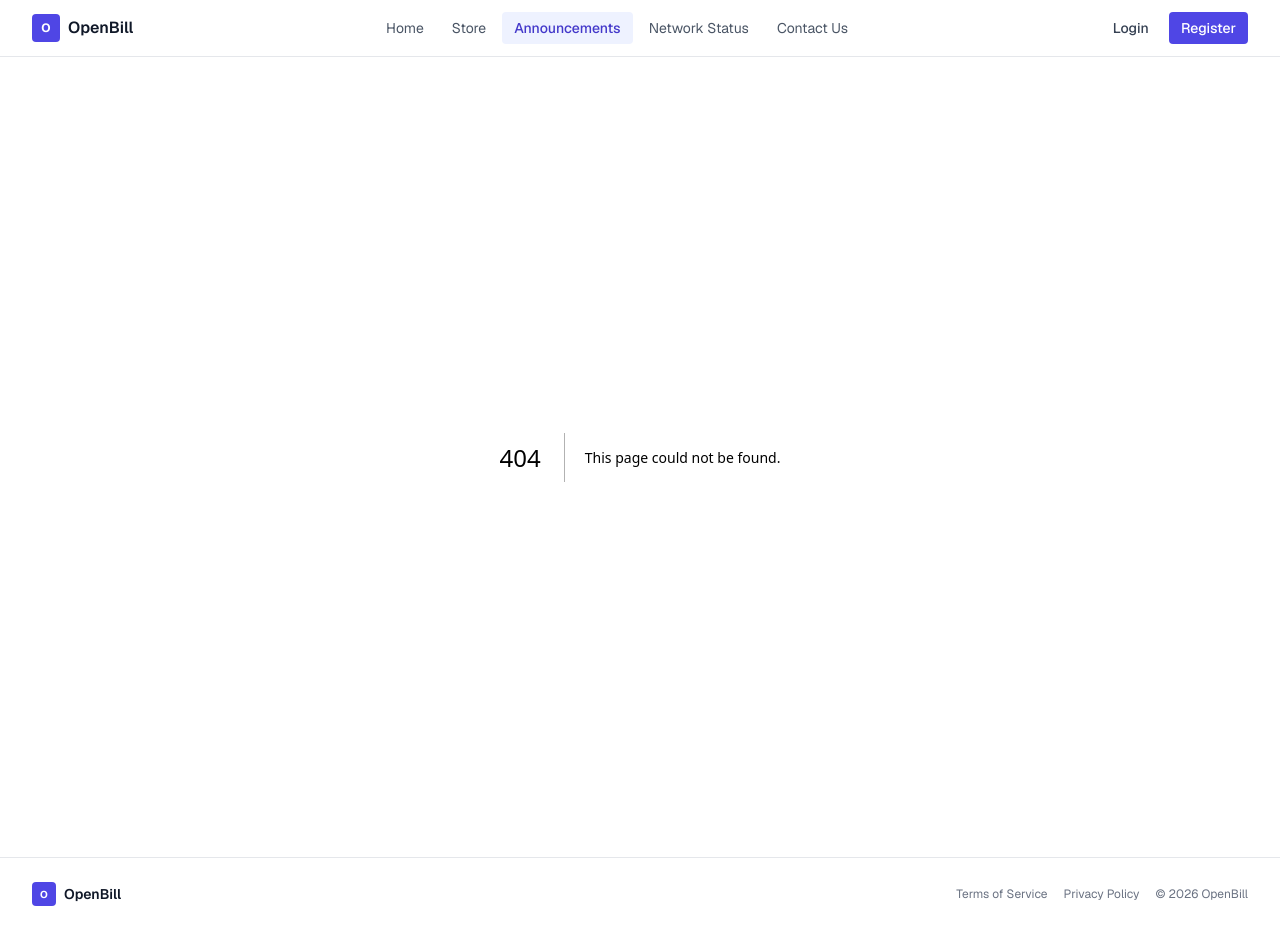
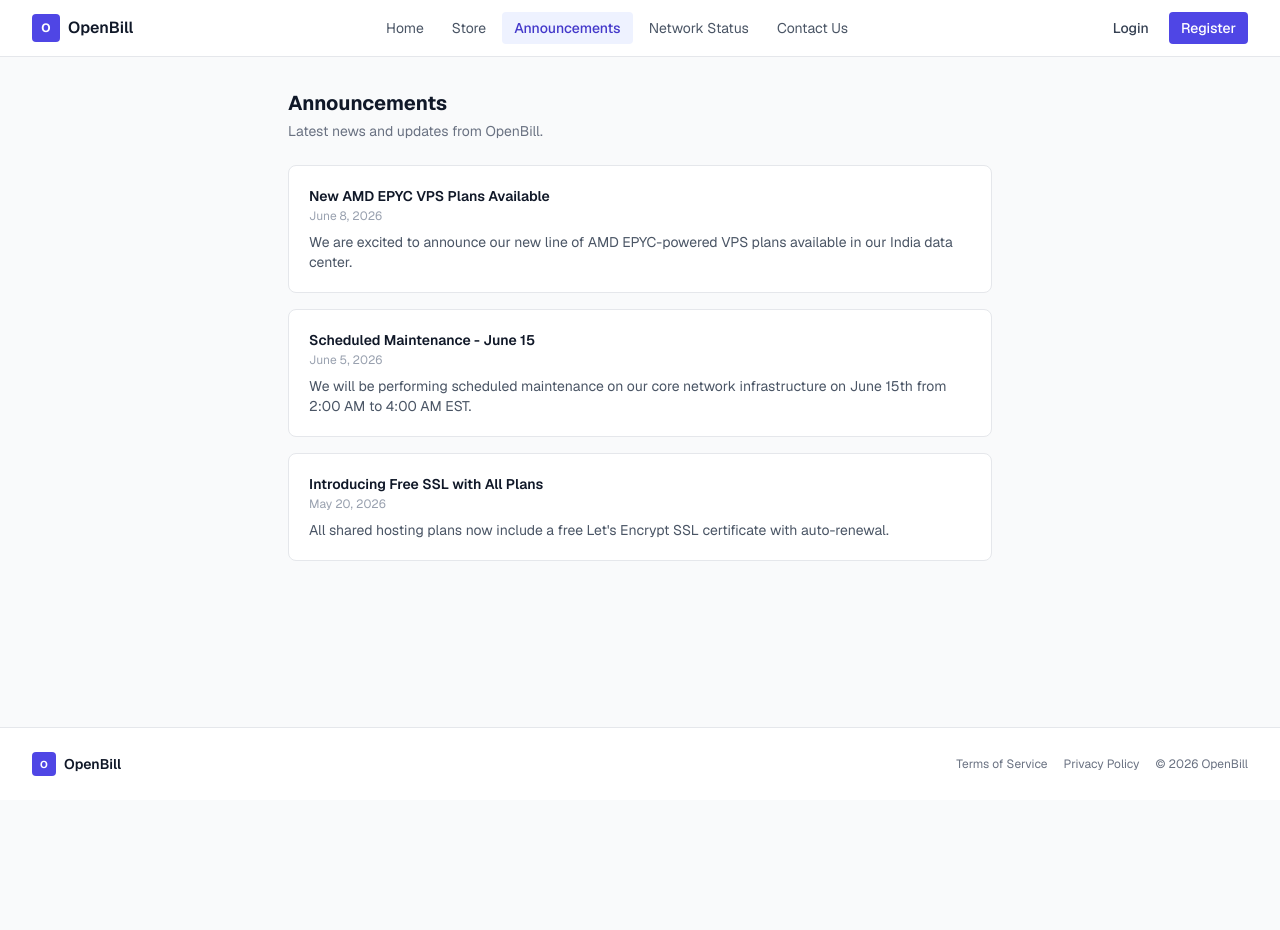
Before and after one commit to Shriii19/OpenBill, a Next.js app in the folder frontend/: page /announcements in a window 1280 px wide. Before the commit this address had no page. After the commit the page ends 800 px from the top, so only its background shows below. Built offline with nearby package versions, Linux system fonts and the light colour scheme.

Commit message:
announcent  section made

```diff
--- /dev/null
+++ b/frontend/src/app/announcements/page.tsx
@@ -0,0 +1,36 @@
+const announcements = [
+  {
+    title: "New AMD EPYC VPS Plans Available",
+    date: "June 8, 2026",
+    excerpt: "We are excited to announce our new line of AMD EPYC-powered VPS plans available in our India data center.",
+  },
+  {
+    title: "Scheduled Maintenance - June 15",
+    date: "June 5, 2026",
+    excerpt: "We will be performing scheduled maintenance on our core network infrastructure on June 15th from 2:00 AM to 4:00 AM EST.",
+  },
+  {
+    title: "Introducing Free SSL with All Plans",
+    date: "May 20, 2026",
+    excerpt: "All shared hosting plans now include a free Let's Encrypt SSL certificate with auto-renewal.",
+  },
+];
+
+export default function AnnouncementsPage() {
+  return (
+    <div className="mx-auto max-w-3xl px-4 py-8 sm:px-6 lg:px-8">
+      <h1 className="text-xl font-bold text-gray-900">Announcements</h1>
+      <p className="mt-1 text-sm text-gray-500">Latest news and updates from OpenBill.</p>
+
+      <div className="mt-6 space-y-4">
+        {announcements.map((a) => (
+          <div key={a.title} className="rounded-lg border border-gray-200 bg-white p-5">
+            <h2 className="text-sm font-semibold text-gray-900">{a.title}</h2>
+            <p className="mt-0.5 text-xs text-gray-400">{a.date}</p>
+            <p className="mt-2 text-sm text-gray-600">{a.excerpt}</p>
+          </div>
+        ))}
+      </div>
+    </div>
+  );
+}
```
